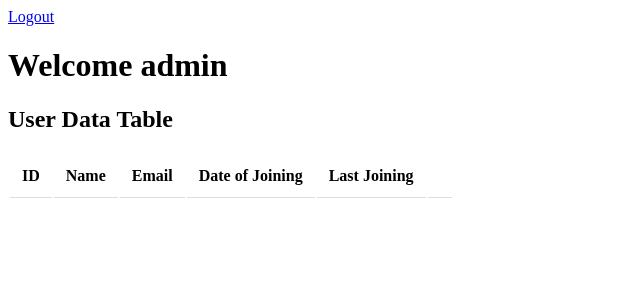
After one commit to HitShah25/test, a PHP site: page /intern/adminpanel.php in a window 1280 px wide. The commit adds this page. Shown: the top 300 px of the page, without its empty margins (0-640 px from the left). Run offline with PHP 8.4, Linux system fonts and the light colour scheme; the visitor is signed in with stand-in values (Sample User, id 1); data that the repository does not hold is empty.

Commit message:
Task 1 Completed

```diff
--- /dev/null
+++ b/adminpanel.php
@@ -0,0 +1,83 @@
+    <?php
+    session_start();
+    require 'dbconnect.php';
+    $id = $_SESSION['user_id'];
+    $name = $_SESSION['name'];
+
+    if (isset($_SESSION['user_id'])) {
+?>
+<!DOCTYPE html>
+<html lang="en">
+
+<head>
+    <meta charset="UTF-8">
+    <meta name="viewport" content="width=device-width, initial-scale=1.0">
+    <title>Document</title>
+</head>
+<style>
+        table {
+            width :auto;
+            text-align: left;
+        }
+        th, td {
+            padding: 12px;
+            border-bottom: 1px solid #ddd;
+        }
+    </style>
+<body>
+    <a href="logout.php">Logout</a>
+    <h1>Welcome admin</h1>
+    <h2>User Data Table</h2>
+
+    <table>
+        <tr>
+            <th>ID</th>
+            <th>Name</th>
+            <th>Email</th>
+            <th>Date of Joining</th>
+            <th>Last Joining</th>
+        <th></th>
+        </tr>
+        <tr>
+
+            <?php
+            $fetch_data = "select * from users where is_admin='0'";
+            $res_fetch_data = $conn->query($fetch_data);
+            if ($res_fetch_data->num_rows > 0) {
+                while ($row = $res_fetch_data->fetch_assoc()) {
+                    $user_id = $row['id'];
+                    $user_name = $row['name'];
+                    $user_email = $row['email'];
+                    $user_doj = $row['dat_expiry'];
+                    $last_login=$row['last_login'];
+
+                    $date_joining = new DateTime($user_doj);
+                    $formatted_date_joining = $date_joining->format('F j, Y');
+
+                    $last_login=new DateTime($last_login);
+                    $formatted_last_login=$last_login->format('F j,Y  H:i');
+            ?>
+                    <td><?php echo $user_id; ?></td>
+                    <td><?php echo $user_name; ?></td>
+                    <td><?php echo $user_email; ?></td>
+                    <td><?php echo $formatted_date_joining; ?></td>
+                    <td><?php echo $formatted_last_login; ?></td>
+                    <td><a href="handle_user.php?id=<?php echo $user_id ?>&task=delete">Delete</a>&nbsp;&nbsp;&nbsp;<a href="handle_user.php?id=<?php echo $user_id ?>&task=edit">Edit</a></td>
+        </tr>
+<?php
+                }
+            }
+?>
+    </table>
+
+</body>
+
+</html>
+
+<?php
+    }
+    else
+    {
+        echo "<script>alert('Please login first');window.location.href='index.php';</script>";
+    }
+?>
--- a/login.php
+++ b/login.php
@@ -22,7 +22,6 @@ if (isset($_SESSION['user_id'])) {
 
 echo "<h1>Welcome ".$_SESSION['user_id'].$_SESSION['name']."</h1>";
 
-echo $_SESSION['otp'];
 }
 else
 
```
Also changed, not shown: handle_login.php (+21 -5 lines), handle_otp.php (added, +63 -0 lines), handle_user.php (added, +62 -0 lines), index.php (+0 -7 lines).
